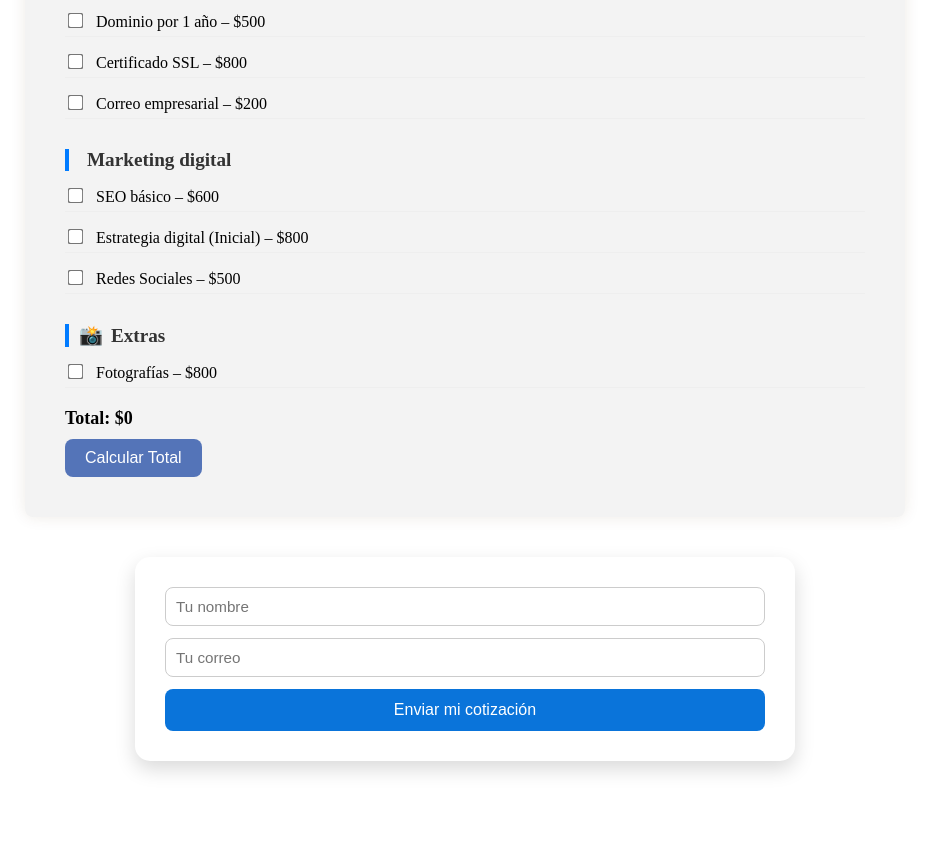
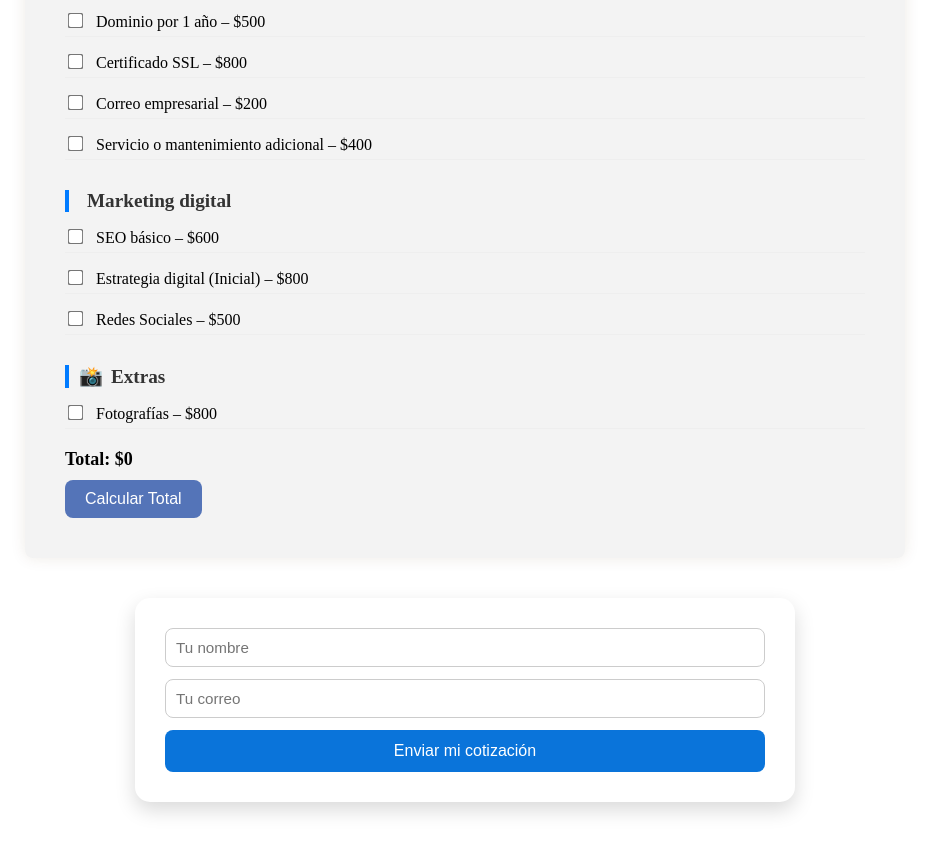
Before and after one commit to eliandfdz/cotizacion, a plain HTML site: page index.html in a window 1280 px wide. Shown: the part 1040-1892 px from the top of the page, without its empty margins (175-1104 px from the left). Before the commit the page ends 1861 px from the top, so only its background shows below. Drawn offline with Linux system fonts and the light colour scheme.

Commit message:
Add files via upload

```diff
--- a/index.html
+++ b/index.html
@@ -59,6 +59,7 @@
   <div class="servicio"><label><input type="checkbox" value="500"> Dominio por 1 año – $500</label></div>
   <div class="servicio"><label><input type="checkbox" value="800"> Certificado SSL – $800</label></div>
   <div class="servicio"><label><input type="checkbox" value="200"> Correo empresarial – $200</label></div>
+  <div class="servicio"><label><input type="checkbox" value="400"> Servicio o mantenimiento adicional – $400</label></div>
 
   <!-- 📈 Marketing digital -->
   <div class="categoria" >Marketing digital</div>
```
